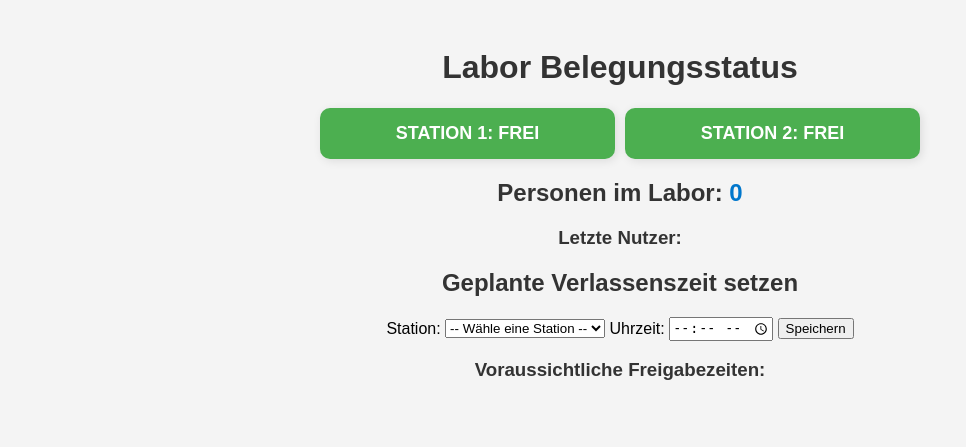
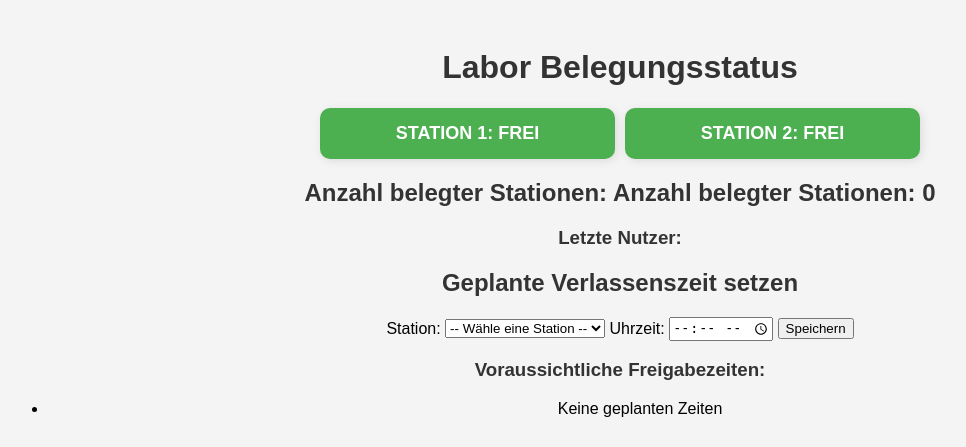
Before and after one commit to Bueni68/flask-backend, a Flask app: page / in a window 1280 px wide. Shown: the top 447 px of the page, without its empty margins (20-986 px from the left). Run offline with Flask 3, Linux system fonts and the light colour scheme; data that the repository does not hold is empty.

Commit message:
Änderungen im Backend, Frontend und der Anzeige der belegten Stationen

```diff
--- a/main.py
+++ b/main.py
@@ -53,6 +53,10 @@ def save_data(data):
     with open(DATA_FILE, "w") as file:
         json.dump(data, file)
 
+# Hilfsfunktion zum Zählen der belegten Stationen
+def count_occupied_stations(stations):
+    return sum(1 for status in stations.values() if status == "belegt")
+
 # Hauptseite
 @app.route("/")
 def index():
@@ -61,7 +65,16 @@ def index():
 # API zum Abrufen des Status
 @app.route("/status", methods=["GET"])
 def get_status():
-    return jsonify(load_data())
+    data = load_data()
+
+    # Berechnung der belegten Stationen
+    occupied_stations = count_occupied_stations(data["stations"])
+
+    return jsonify({
+        "stations": data["stations"],
+        "occupied_stations": occupied_stations,  # Anzahl der belegten Stationen
+        "history": data["history"]
+    })
 
 # API zum Aktualisieren der Sensordaten (vom ESP32 aufgerufen)
 @app.route("/update", methods=["POST"])
--- a/static/script.js
+++ b/static/script.js
@@ -22,7 +22,8 @@ function updateStatus() {
                 statusDiv.appendChild(div);
             });
 
-            document.getElementById("people_count").textContent = data.people_count;
+            // **Anzeige der belegten Stationen**:
+            document.getElementById("occupied_stations_count").textContent = `Anzahl belegter Stationen: ${data.occupied_stations}`;
 
             let historyList = document.getElementById("history");
             historyList.innerHTML = "";
--- a/templates/index.html
+++ b/templates/index.html
@@ -12,7 +12,7 @@
         <p>Lade Daten...</p>
     </div>
 
-    <h2>Personen im Labor: <span id="people_count">0</span></h2>
+    <h2>Anzahl belegter Stationen: <span id="occupied_stations_count">0</span></h2>
 
     <h3>Letzte Nutzer:</h3>
     <ul id="history"></ul>
@@ -23,8 +23,6 @@
     <option value="">-- Wähle eine Station --</option>
     <option value="Station 1">Station 1</option>
     <option value="Station 2">Station 2</option>
-    <option value="Station 3">Station 3</option>
-    <option value="Station 4">Station 4</option>
 </select>
 
 <label for="leave_time">Uhrzeit:</label>
```
